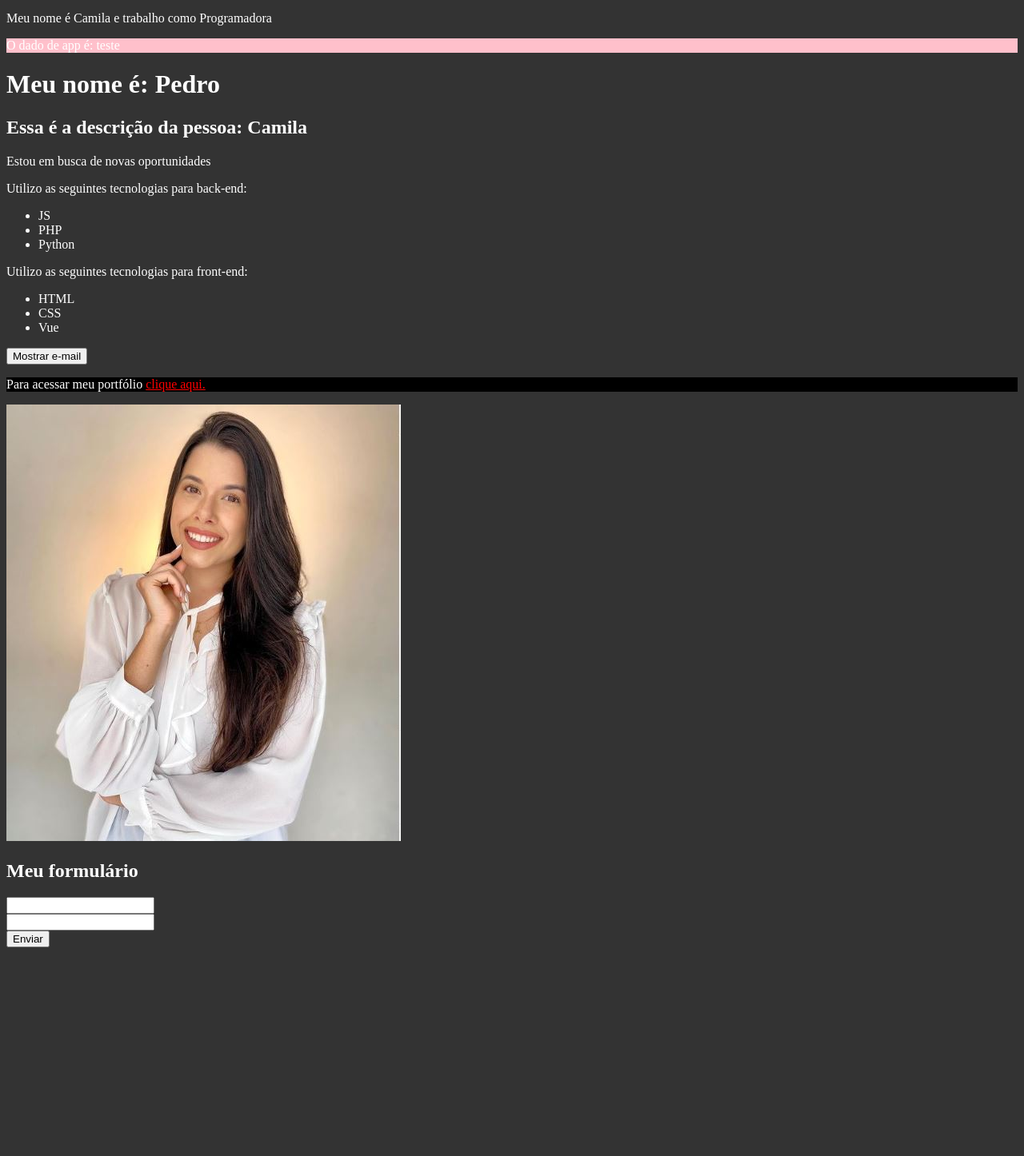
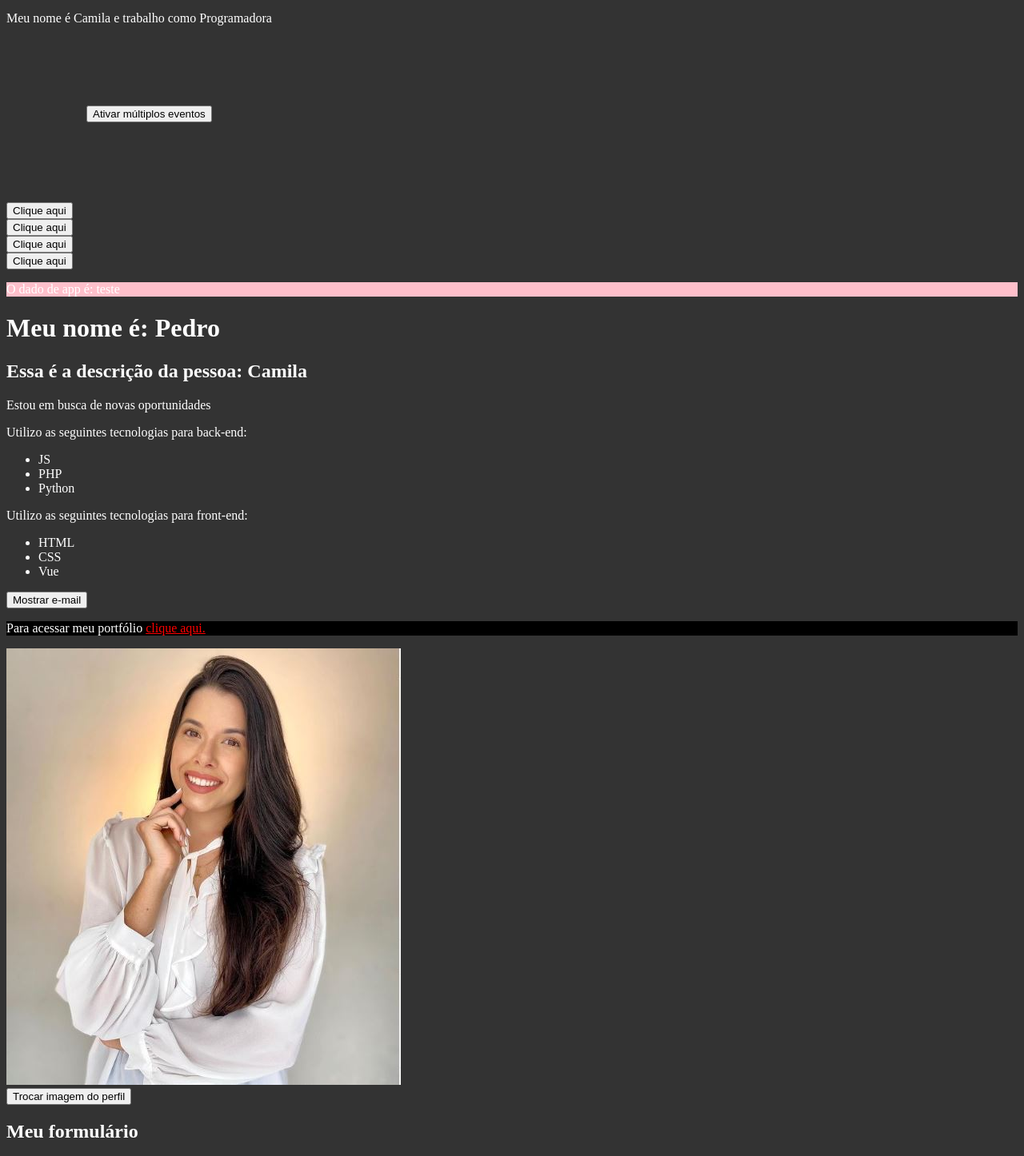
Before and after one commit to Coramila/Vue_Practicing, a Vue app: page / in a window 1280 px wide. Shown: the part 100-1546 px from the top of the page at 80% size. Before the commit the page ends 1293 px from the top, so only its background shows below. Built offline with nearby package versions, Linux system fonts and the light colour scheme.

Commit message:
Using props e emits

```diff
--- a/src/components/Info.vue
+++ b/src/components/Info.vue
@@ -28,11 +28,14 @@ export default{
     components: {
         Picture
     },
+    props:{
+        email: String
+    },
     data(){
         return{
             esta_trabalhando: false,
             mostrar_email: false,
-            email: 'Camila@email.com',
+
             meu_link: 'https://github.com/Coramila',
             textoBotao: 'Mostrar e-mail',
             backend_technologies:["JS","PHP","Python"],
--- /dev/null
+++ b/src/components/MudarImagem.vue
@@ -0,0 +1,12 @@
+<template>
+    <div>
+        <button @click="$emit('mudarImagem')">Trocar imagem do perfil</button>
+    </div>
+</template>
+
+<script>
+export default{
+    name:'MudarImagem',
+    emits: ['mudarImagem']
+}
+</script>
--- /dev/null
+++ b/src/components/MultiplosEventos.vue
@@ -0,0 +1,36 @@
+<template>
+    <div>
+        <button @click="primeiro(txt1, $event), segundo(txt2, $event), terceiro()">Ativar múltiplos eventos</button>
+        <p>{{ multiplos_eventos }}</p>
+    </div>
+</template>
+
+<script>
+export default {
+    name: 'MultiplosEventos',
+    data(){
+        return{
+            multiplos_eventos:"",
+            txt1: "Primeiro evento",
+            txt2: "Segundo evento",
+        }
+    },
+    methods:{
+        primeiro(txt, e){
+            this.multiplos_eventos = txt;
+        },
+        segundo(txt, e){
+            setTimeout(() => this.multiplos_eventos = txt, 1000)
+        },
+       terceiro(){
+            setTimeout(() => this.multiplos_eventos = "", 2000)
+        },
+    }
+}
+</script>
+
+<style scoped>
+div{
+    margin: 100px;
+}
+</style>
--- a/src/components/Picture.vue
+++ b/src/components/Picture.vue
@@ -1,16 +1,24 @@
 <template>
     <img :src="avatar" alt="descricao">
+    <MudarImagem @mudar-imagem="trocarImagem" /> <!--A emissão do método que foi resgatado por @mudar-imagem (que é o emit) ativa o método trocarImagem, que é o método do meu componente atual-->
 </template>
 
 <script>
+import MudarImagem from './MudarImagem.vue';
+
 export default{
-    name: 'Picture',
-    data(){
-        return{
+    name: "Picture",
+    components: { MudarImagem },
+    data() {
+        return {
             avatar: "/img/perfil.JPG",
             decricao: "Camila Carvalho"
+        };
+    },
+    methods:{
+        trocarImagem(){
+            this.avatar='/img/perfil2.jpg'
         }
     }
-
 }
 </script>
--- a/src/components/PrimeiroComponente.vue
+++ b/src/components/PrimeiroComponente.vue
@@ -2,13 +2,23 @@
     <div>
         <h1>Olá Vue!</h1>
         <p>Meu nome é {{ nome }} e trabalho como {{ profissao }}</p>
+        <MultiplosEventos/>
+        <Reutilicacao/>
+        <Reutilicacao/>
+        <Reutilicacao/>
+        <Reutilicacao/>
     </div>
 </template>
 
 <script>
+import MultiplosEventos from './MultiplosEventos.vue'
+import Reutilicacao from './Reutilicacao.vue';
     export default{
         name:'PimeiroComponente',
-
+        components:{
+            MultiplosEventos,
+            Reutilicacao
+        },
         data(){
             return {
                 nome: "Camila",
--- /dev/null
+++ b/src/components/Reutilicacao.vue
@@ -0,0 +1,22 @@
+<template>
+    <div>
+        <button @click="ativar">Clique aqui</button>
+        <span v-show="ativou">Ativado!</span>
+    </div>
+</template>
+
+<script>
+    export default{
+        name:'Reutilizacao',
+        data(){
+            return{
+                ativou: false
+            }
+        },
+        methods:{
+            ativar(){
+                this.ativou=!this.ativou
+            }
+        }
+    }
+</script>
--- a/src/components/pessoa.vue
+++ b/src/components/pessoa.vue
@@ -1,7 +1,7 @@
 <template>
     <div>
         <h2>Essa é a descrição da pessoa: {{ nome }}</h2>
-        <Info/>
+        <Info :email="email"/> <!-- O "email" que está em data() vai ser enviado via props para o compomente info -->
     </div>
 </template>
 <script>
@@ -13,7 +13,8 @@ export default {
     },
     data(){
         return{
-            nome: 'Camila'
+            nome: 'Camila',
+            email:"camilaa@email.com"
         }
     }
 
```
Also changed, not shown: public/img/perfil2.JPG (added).
